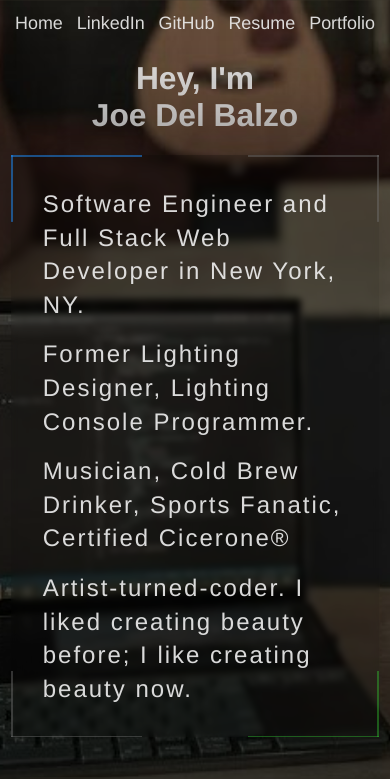
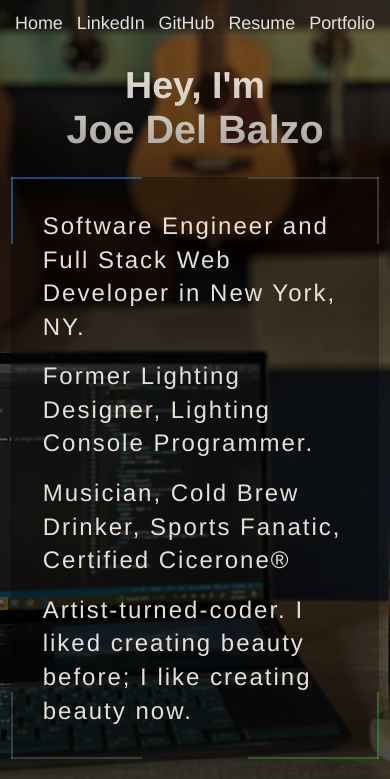
Before and after one commit to joedelbalzo/jdbportfolio, a React app: page /dropofcss in a window 390 px wide. Shown: the top 779 px of the page. Built offline with nearby package versions, Linux system fonts and the light colour scheme.

Commit message:
minor changes

```diff
--- a/public/styles.css
+++ b/public/styles.css
@@ -1,11 +1,11 @@
 html {
-  background-image: url("IMG_0102.jpg");
+  background-image: url("IMG-0103.jpg");
   background-size: cover;
   background-repeat: no-repeat;
   background-attachment: fixed;
-  /* filter: sepia(5%); */
+  filter: sepia(15%);
   margin: auto;
-  backdrop-filter: blur(10px);
+  backdrop-filter: blur(20px);
   overflow-y: auto;
 }
 
@@ -61,7 +61,7 @@ body {
   display: none;
   position: absolute;
   min-width: 200px;
-  box-shadow: 0px 8px 16px 0px rgba(0, 0, 0, 0.2);
+  box-shadow: 0px 8px 16px 0px rgba(0, 0, 0, 0.4);
   z-index: 1;
 
   background: linear-gradient(to right, rgba(30, 144, 255, 0.5) 2px, transparent 2px) 0 0,
@@ -144,11 +144,10 @@ h3 {
   color: rgba(240, 240, 240, 0.9);
   line-height: 2.1rem;
   letter-spacing: 2px;
-  background-color: rgba(0, 0, 0, 0.4);
   border-radius: 2rem;
-  backdrop-filter: blur(3px);
+  /* backdrop-filter: blur(1px); */
   padding: 1rem;
-  box-shadow: 0rem 2rem 6rem 4rem rgba(0, 0, 0, 0.4);
+  box-shadow: 0rem 2rem 6rem 4rem rgba(0, 0, 0, 0.5);
   border-radius: 0;
   background: linear-gradient(to right, rgba(30, 144, 255, 0.5) 2px, transparent 2px) 0 0,
     linear-gradient(to right, rgba(120, 120, 120, 0.4) 2px, transparent 2px) 0 100%,
@@ -161,7 +160,9 @@ h3 {
 
   background-repeat: no-repeat;
   background-size: calc(100px + 8vw) calc(50px + 2vh);
-  background-color: rgba(0, 0, 0, 0.4);
+  background-color: rgba(0, 0, 0, 0.5);
+
+  /* background-color: rgba(0, 0, 0, 0.4); */
 }
 
 #main-introParagraph > p {
@@ -203,13 +204,13 @@ h3 {
 #main-link:hover {
   border: 3px solid;
   border-image: linear-gradient(to right bottom, dodgerblue, transparent, transparent, lightgreen) 1;
-  backdrop-filter: blur(51.5rem);
+  backdrop-filter: blur(1.5rem);
   background-color: rgba(100, 100, 100, 0.4);
   font-size: calc(15px + 0.5vw);
 }
 
 #main-link {
-  background-color: rgba(100, 100, 100, 0.3);
+  background-color: rgba(75, 75, 75, 0.3);
   backdrop-filter: blur(51.5rem);
   padding: 0.5rem 0.1rem;
   display: flex;
@@ -300,7 +301,7 @@ h3 {
 
 @media screen and (max-width: 768px) {
   html {
-    background-image: url("IMG_0102.jpg");
+    background-image: url("IMG-0103.jpg");
     background-position: 55%;
   }
   h1 {
@@ -343,7 +344,7 @@ h3 {
     font-weight: 450;
     text-align: left;
     color: rgba(240, 240, 240, 0.9);
-    backdrop-filter: blur(3px);
+    backdrop-filter: blur(1px);
     line-height: 2.1rem;
     letter-spacing: 2px;
     border-radius: 0;
@@ -358,7 +359,7 @@ h3 {
 
     background-repeat: no-repeat;
     background-size: calc(100px + 8vw) calc(50px + 2vh);
-    background-color: rgba(0, 0, 0, 0.4);
+    background-color: rgba(0, 0, 0, 0.6);
   }
 
   #main-introParagraph > p {
--- a/src/Home.js
+++ b/src/Home.js
@@ -4,9 +4,9 @@ import Sublinks from "./Sublinks";
 const Home = () => {
   return (
     <>
-      <h1 style={{ fontSize: "calc(22px + 2.5vw)" }}>
+      <h1 style={{ fontSize: "calc(22px + 4vw)" }}>
         Hey, I'm{" "}
-        <span id="main-name" style={{ fontSize: "calc(22px + 2.5vw)" }}>
+        <span id="main-name" style={{ fontSize: "calc(22px + 4.5vw)" }}>
           Joe Del Balzo
         </span>
       </h1>
```
Also changed, not shown: public/IMG-0103.jpg (added), 2 other files (tests, documents, lock files or other folders).
